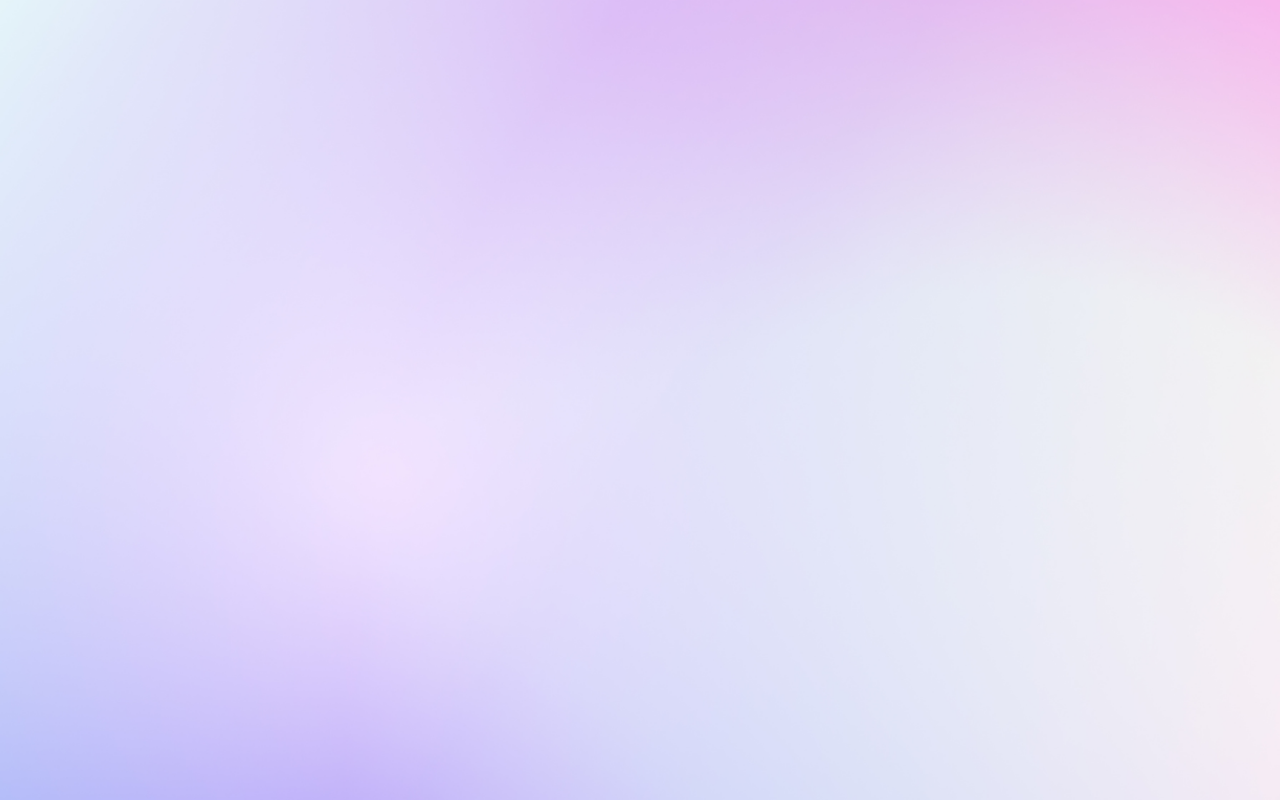
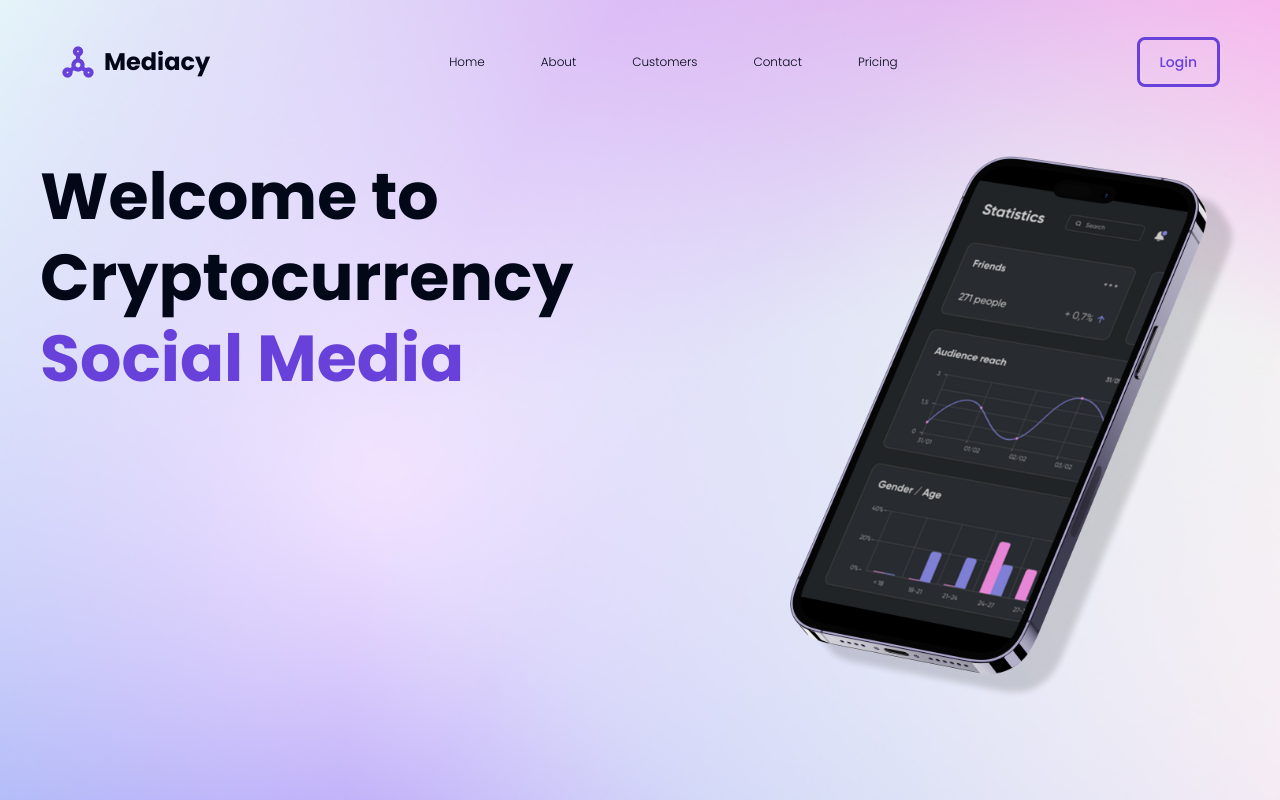
Before and after one commit to RickNoutat/mediacy, a Next.js app: page / in a window 1280 px wide. Built offline with nearby package versions, Linux system fonts and the light colour scheme.

Commit message:
hero section creation and import

```diff
--- a/app/(landing)/_components/logo.tsx
+++ b/app/(landing)/_components/logo.tsx
@@ -0,0 +1,14 @@
+import Image from "next/image";
+
+export const Logo = () => {
+  return (
+    <Image
+      src={"/logo.png"}
+      alt="Mediacy"
+      width={36}
+      height={36}
+      priority
+      className="cursor-pointer w-auto h-auto"
+    />
+  );
+};
--- a/app/(landing)/_components/navbar.tsx
+++ b/app/(landing)/_components/navbar.tsx
@@ -8,6 +8,8 @@ import {
   NavigationMenuLink,
   NavigationMenuList,
 } from "@/components/ui/navigation-menu";
+import { Logo } from "./logo";
+import { Button } from "@/components/ui/button";
 
 const navigation = [
   {
@@ -39,6 +41,25 @@ export const Navbar = () => {
             </Link>
           </NavigationMenuItem>
         </NavigationMenuList>
+        <NavigationMenuList className="flex justify-between items-center font-light space-x-14 text-xs">
+          {navigation.map((link) => (
+            <NavigationMenuItem
+              className="cursor-pointer hover:underline"
+              key={link.item}
+            >
+              {link.item}
+            </NavigationMenuItem>
+          ))}
+        </NavigationMenuList>
+        <NavigationMenuList>
+          <NavigationMenuItem>
+            <Link href="/">
+              <Button variant="primary" size="lg">
+                Login
+              </Button>
+            </Link>
+          </NavigationMenuItem>
+        </NavigationMenuList>
       </NavigationMenu>
     </div>
   );
--- /dev/null
+++ b/app/(landing)/_sections/hero.tsx
@@ -0,0 +1,55 @@
+import Link from "next/link.js";
+import Image from "next/image.js";
+
+import { Button } from "@/components/ui/button";
+
+const Hero = () => {
+  return (
+    <section className="w-full max-w-[1200px] flex items-center h-[calc(100%-60px)]">
+      <div className="w-full flex justify-between pt-16">
+        <HeroLeft />
+        <HeroRight />
+      </div>
+    </section>
+  );
+};
+
+const HeroLeft = () => {
+  return (
+    <div className="flex flex-col justify-between">
+      <HeroInfo />
+      <HeroDL />
+    </div>
+  );
+};
+
+const HeroInfo = () => {
+  return (
+    <div className="flex flex-col space-y-6 select-none">
+      <h1 className="font-bold text-[65px] leading-[81px]">
+        Welcome to <br />
+        Cryptocurrency
+        <br />
+        <span className="text-[#6841da]">Social Media</span>
+      </h1>
+    </div>
+  );
+};
+
+const HeroDL = () => {
+  return <div></div>;
+};
+
+const HeroRight = () => {
+  return (
+    <Image
+      src={"/hero-image.png"}
+      alt="Mockup"
+      width={450}
+      height={450}
+      priority
+    />
+  );
+};
+
+export default Hero;
--- a/app/(landing)/layout.tsx
+++ b/app/(landing)/layout.tsx
@@ -1,4 +1,5 @@
 import { BackgroundImage } from "./_components/background-image";
+import { Navbar } from "./_components/navbar";
 
 interface LandingLayoutProps {
   children: React.ReactNode;
@@ -8,7 +9,7 @@ const LandingLayout = ({ children }: LandingLayoutProps) => {
   return (
     <>
       <BackgroundImage />
-      {/* <Navbar /> */}
+      <Navbar />
       {children}
     </>
   );
--- a/app/(landing)/page.tsx
+++ b/app/(landing)/page.tsx
@@ -1,5 +1,11 @@
+import Hero from "./_sections/hero.jsx";
+
 const LandingPage = () => {
-  return <div></div>;
+  return (
+    <div className="flex items-center justify-center w-full">
+      <Hero />
+    </div>
+  );
 };
 
 export default LandingPage;
```
